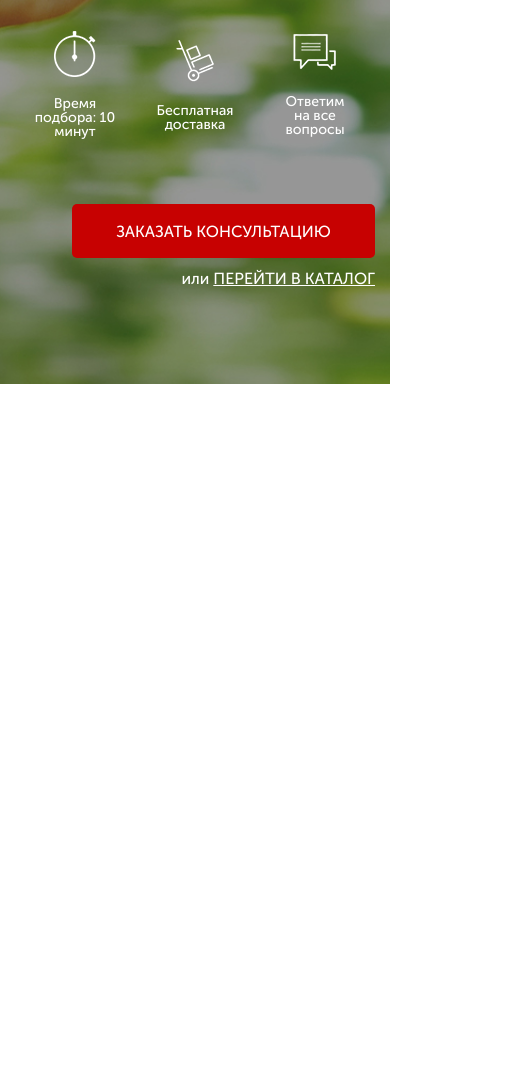
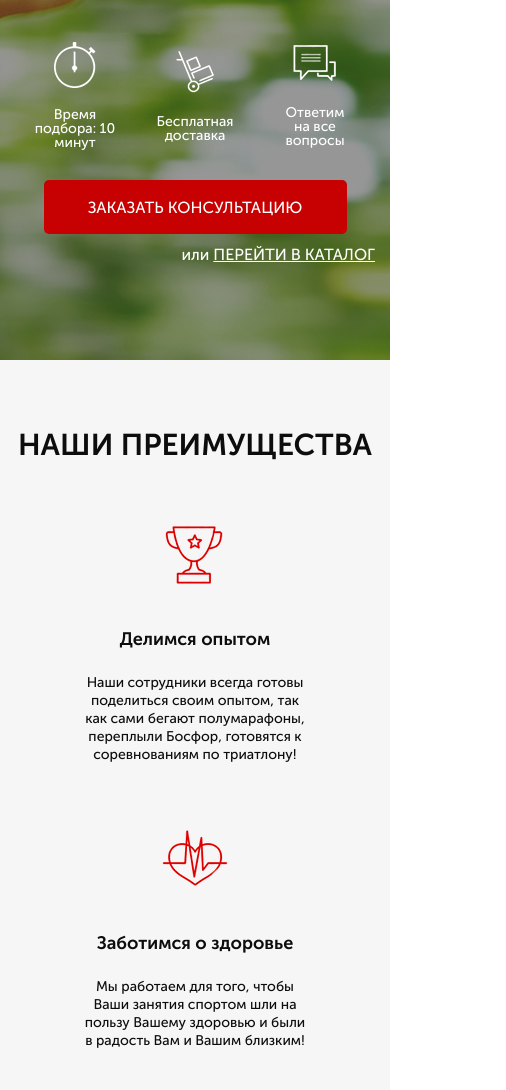
Before and after one commit to fullstackkk/Pulse, a plain HTML site: page src/index.html in a window 390 px wide. Shown: the part 309-1399 px from the top of the page, 506 px wide, since content can reach past the window. Before the commit the page ends 844 px from the top, so only its background shows below. Drawn offline with Linux system fonts and the light colour scheme.

Commit message:
second page ready

```diff
--- a/src/index.html
+++ b/src/index.html
@@ -10,12 +10,12 @@
     <title>Pulse</title>
 </head>
 <body>
-    <div class="promo">
+    <section class="promo">
         <div class="container">
             <header class="header">
                 <a href="#" class="header__logo"> <img src="img/logo.png" alt="logo"> </a>
 
-                <div class="header__offficial">Официальный представитель<span>Garmin, Polar, Suunto</span></div>
+                <div class="header__official">Официальный представитель<span>Garmin, Polar, Suunto</span></div>
 
                 <div class="header__contacts">
                     <a href="tel:+74999228974" class="header__phone">+7 (499) 922-89-74</a>
@@ -50,7 +50,29 @@
             </div>
 
         </div>
-    </div>
+    </section>
+    <section class="benefits">
+        <div class="container">
+            <h2 class="benefits__header">НАШИ ПРЕИМУЩЕСТВА</h2>
+            <div class="benefits__reviews">
+                <div class="benefits__review">
+                    <div class="review__icon"> <img src="img/cup.png" alt="cup"> </div>
+                    <div class="review__subheader">Делимся опытом</div>
+                    <div class="review__text">Наши сотрудники всегда готовы поделиться своим опытом, так как сами бегают полумарафоны, переплыли Босфор, готовятся к соревнованиям по триатлону!</div>
+                </div>
+                <div class="benefits__review">
+                    <div class="review__icon"> <img src="img/heart.png" alt="heart"> </div>
+                    <div class="review__subheader">Заботимся о здоровье</div>
+                    <div class="review__text">Мы работаем для того, чтобы Ваши занятия спортом шли на пользу Вашему здоровью и были в радость Вам и Вашим близким!</div>
+                </div>
+                <div class="benefits__review">
+                    <div class="review__icon"> <img src="img/shoe.png" alt="shoe"> </div>
+                    <div class="review__subheader">Учим бегать</div>
+                    <div class="review__text">Помогаем с обучением правильной технике бега! Дружим с крупнейшей школой бега в России -<span> I LOVE RUNNING.</span> </div>
+                </div>
+            </div>
+        </div>
+    </section>
 
 </body>
 </html>
--- /dev/null
+++ b/src/sass/_benefits.scss
@@ -0,0 +1,62 @@
+.benefits {
+  padding: 70px 0;
+  background-color: #f6f6f6;
+  // .benefits__header
+  &__header {
+    display: block;
+    margin: 0 auto;
+    text-align: center;
+    font-weight: 700;
+    font-size: 30px;
+    line-height: 30px;
+    color: #0d0d0d;
+  }
+  // .benefits__reviews
+  &__reviews {
+    display: flex;
+    justify-content: space-around;
+  }
+  // .benefits__review
+  &__review {
+    max-width: 340px;
+    width: 33%;
+    display: flex;
+    flex-direction: column;
+    align-items: center;
+    padding: 0 34px;
+    padding-top: 60px;
+  }
+}
+
+.review {
+  // .review__icon
+  &__icon {
+    width: 70px;
+    height: 70px;
+  }
+  // .review__subheader
+  &__subheader {
+    margin-top: 35px;
+    font-weight: 700;
+    font-size: 18px;
+    line-height: 29px;
+    text-align: center;
+    color: #0d0d0d;
+  }
+  // .review__text
+  &__text {
+    margin-top: 20px;
+    font-weight: 400;
+    font-size: 14px;
+    line-height: 18px;
+    color: #0d0d0d;
+    text-align: center;
+    span {
+      font-weight: 300;
+      font-size: 14px;
+      line-height: 18px;
+      text-decoration-line: underline;
+      color: #ff0000;
+    }
+  }
+}
--- a/src/sass/_media.scss
+++ b/src/sass/_media.scss
@@ -1,9 +1,80 @@
-@media (max-width: 992px) {
+@media (max-width: 991px) {
   .header {
     padding: 0 15px;
   }
 
   .promo__wrapper {
-    padding: 0 15px;
+    padding-left: 15px;
+    padding-right: 15px;
   }
 }
+@media (max-width: 767px) {
+  .header {
+    &__phone {
+      font-size: 17px;
+    }
+    &__official {
+      display: none;
+    }
+  }
+  .promo {
+    &__wrapper {
+      padding-top: 60px;
+      .button {
+        margin: 0 auto;
+        margin-top: 30px;
+      }
+    }
+    &__header {
+      font-size: 40px;
+      margin: 0 auto;
+    }
+    &__subheader {
+      margin: 0 auto;
+    }
+    &__icons {
+      width: 100%;
+      justify-content: space-around;
+      align-items: center;
+    }
+  }
+
+  .benefits {
+    &__reviews {
+      flex-wrap: wrap;
+    }
+    &__review {
+      width: 50%;
+    }
+  }
+}
+@media (max-width: 567px) {
+  .promo {
+    .header {
+      &__logo {
+        max-width: 190px;
+        img {
+          width: 100%;
+        }
+      }
+      &__contacts {
+        button {
+          width: 175px;
+          height: 50px;
+          margin-top: 10px;
+        }
+      }
+    }
+  }
+  .benefits {
+    &__header {
+    }
+    // .benefits__reviews
+    &__reviews {
+    }
+    // .benefits__review
+    &__review {
+      width: 75%;
+    }
+  }
+}
--- a/src/sass/_promo.scss
+++ b/src/sass/_promo.scss
@@ -9,14 +9,9 @@
   justify-content: space-between;
   align-items: center;
 
-  // .header__logo
-
-  &__logo {
-  }
-
   // .header__offficial
 
-  &__offficial {
+  &__official {
     display: block;
     text-align: center;
     font-weight: 700;
--- a/src/sass/style.scss
+++ b/src/sass/style.scss
@@ -4,5 +4,6 @@
 @import "promo";
 @import "buttons";
 @import "wrapper";
+@import "benefits";
 
 @import "media";
```
Also changed, not shown: src/css/style.min.css, src/img/cup.png (added), src/img/heart.png (added), src/img/shoe.png (added), 1 other file.
